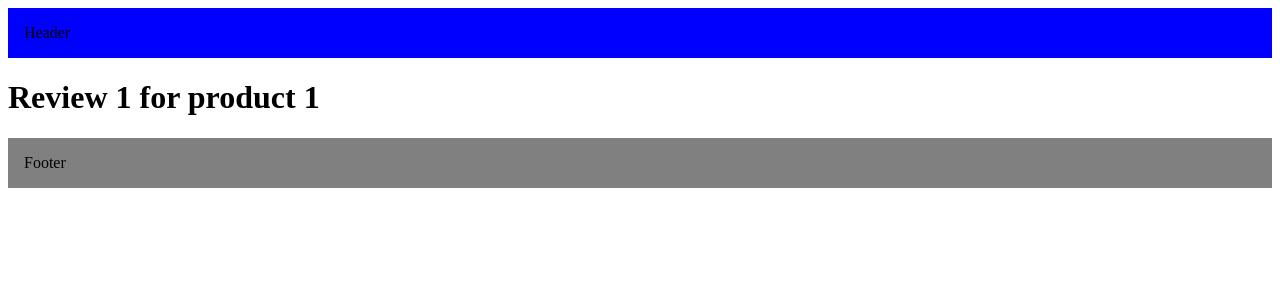
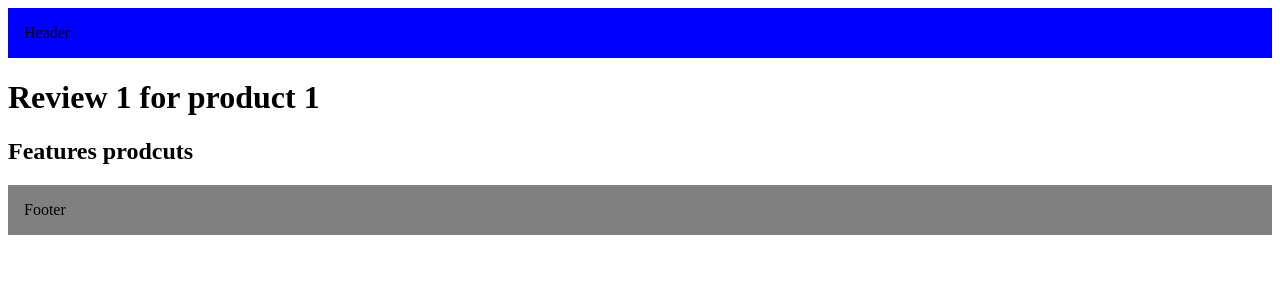
Before and after one commit to Muhammadali7866/nextJs-learning, a Next.js app: page /products/1/reviews/1 in a window 1280 px wide. Shown: the top 300 px of the page. Built offline with nearby package versions, Linux system fonts and the light colour scheme.

Commit message:
15-nested layouts

```diff
--- /dev/null
+++ b/app/products/[productId]/layout.tsx
@@ -0,0 +1,12 @@
+export default function ProductDetailsLayout({
+  children,
+}: {
+  children: React.ReactNode;
+}) {
+  return (
+    <>
+      {children}
+      <h2>Features prodcuts</h2>
+    </>
+  );
+}
```
